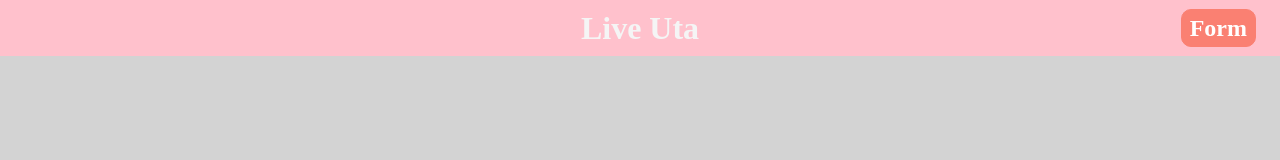
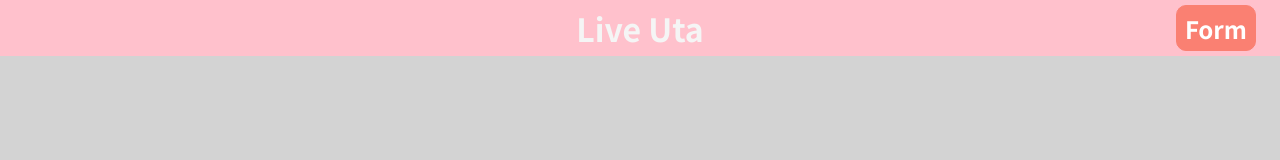
Before and after one commit to yiminwook/liveuta, a Next.js app: page /components/service_layout in a window 1280 px wide. Shown: the top 160 px of the page. Built offline with nearby package versions, Linux system fonts and the light colour scheme.

Commit message:
Fix: home css, youtube player

```diff
--- a/package.json
+++ b/package.json
@@ -21,7 +21,6 @@
     "next": "13.2.4",
     "react": "18.2.0",
     "react-dom": "18.2.0",
-    "react-youtube": "^10.1.0",
     "sass": "^1.59.2",
     "typescript": "4.9.5"
   }
--- a/pages/components/service_layout.tsx
+++ b/pages/components/service_layout.tsx
@@ -1,6 +1,7 @@
 /* eslint-disable react/jsx-props-no-spreading */
 import Head from "next/head";
 import GNB from "./GNB";
+import home from "@/styles/Home.module.scss";
 
 interface Props {
   title?: string;
@@ -22,8 +23,10 @@ const ServiceLayout: React.FC<Props> = function ({
           href="https://img.icons8.com/external-microdots-premium-microdot-graphic/64/null/external-holiday-christmas-new-year-vol2-microdots-premium-microdot-graphic-4.png"
         />
       </Head>
-      <GNB />
-      {children}
+      <div className={home.app}>
+        <GNB />
+        {children}
+      </div>
     </>
   );
 };
--- a/styles/Home.module.scss
+++ b/styles/Home.module.scss
@@ -1,7 +1,44 @@
-.content_container {
-  margin-bottom: 2rem;
+.app {
+  display: grid;
+  min-width: 24rem;
+  grid-template-rows: 3.5rem 100vh;
+  grid-template-areas:
+    "nav"
+    "main";
+
+  nav {
+    grid-area: nav;
+    text-align: center;
+    background-color: #ffc1cc;
+    display: flex;
+    padding: 0 1rem;
+    height: 100%;
+    align-items: center;
+    position: relative;
+    display: flex;
+    justify-content: center;
+    align-items: center;
   }
 
+  main {
+    grid-area: main;
+    z-index: 1;
+    padding: 1rem 0;
+    margin: auto;
+
+    .content_container {
+      display: flex;
+      flex-flow: column;
+      justify-content: center;
+      align-items: center;
+      margin-bottom: 2rem;
+      .youtube_title {
+        font-size: 0.8rem;
+      }
+      .youtube_link {
+        color: rgb(204, 113, 143);
+      }
+    }
     .button {
       padding: 1rem;
       border: 3px solid black;
@@ -12,3 +49,5 @@
       background-color: darkgray;
       color: white;
     }
+  }
+}
--- a/styles/globals.scss
+++ b/styles/globals.scss
@@ -1,3 +1,5 @@
+@import url("https://fonts.googleapis.com/css2?family=Noto+Sans+KR:wght@100;300;400;500;700&display=swap");
+
 :root {
   --max-width: 1100px;
   --border-radius: 12px;
@@ -45,36 +47,12 @@ body {
   margin: 0;
   padding: 0;
   max-width: 100vw;
-  overflow-x: hidden;
+  box-sizing: border-box;
+  font-family: "Noto Sans KR", sans-serif;
 }
 
 body {
-  display: grid;
-  grid-template-rows: 1rem 100hv;
-  grid-template-areas:
-    "nav"
-    "main";
   background-color: #d3d3d3;
-
-  nav {
-    text-align: center;
-    background-color: #ffc1cc;
-    display: flex;
-
-    padding: 0 1rem;
-    height: 3.5rem;
-    align-items: center;
-    position: relative;
-    display: flex;
-    justify-content: center;
-    align-items: center;
-  }
-
-  main {
-    padding: 1rem 0;
-    max-width: 40rem;
-    margin: auto;
-  }
 }
 
 a {
```
Also changed, not shown: pages/index.tsx (+21 -20 lines), 1 other file (tests, documents, lock files or other folders). Lines whose indentation alone changed are shown as unchanged.
